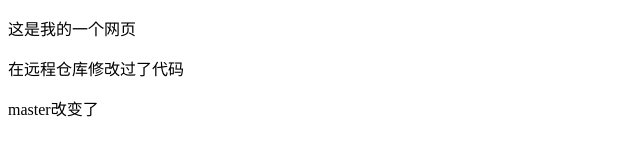
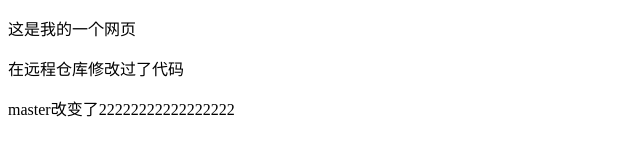
Before and after one commit to xiaogangindex/mypro2, a plain HTML site: page index.html in a window 1280 px wide. Shown: the whole page, without its empty margins (0-640 px from the left). Drawn offline with Linux system fonts and the light colour scheme.

Commit message:
Update index.html

```diff
--- a/index.html
+++ b/index.html
@@ -17,7 +17,7 @@
 	<div>
 		<p>这是我的一个网页</p>
 		<p>在远程仓库修改过了代码</p>
-		<p>master改变了</p>
+		<p>master改变了22222222222222222</p>
 	</div>
 </body>
 </html>
```
